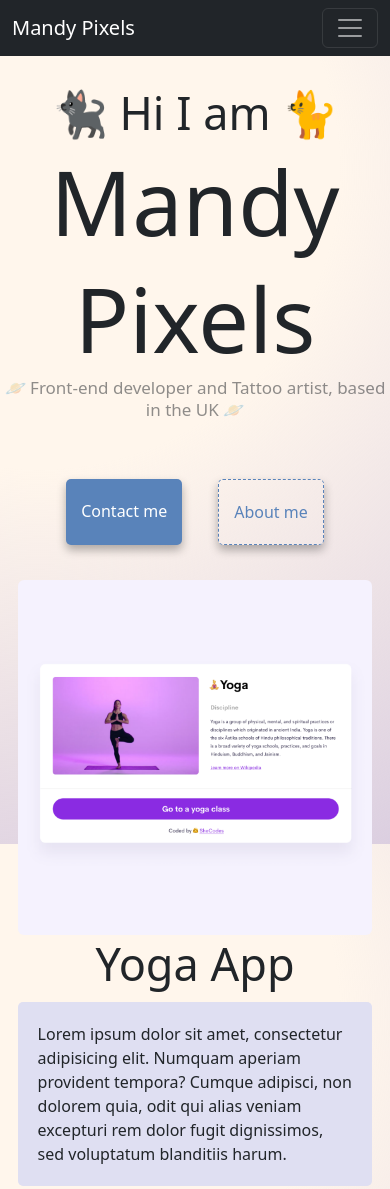
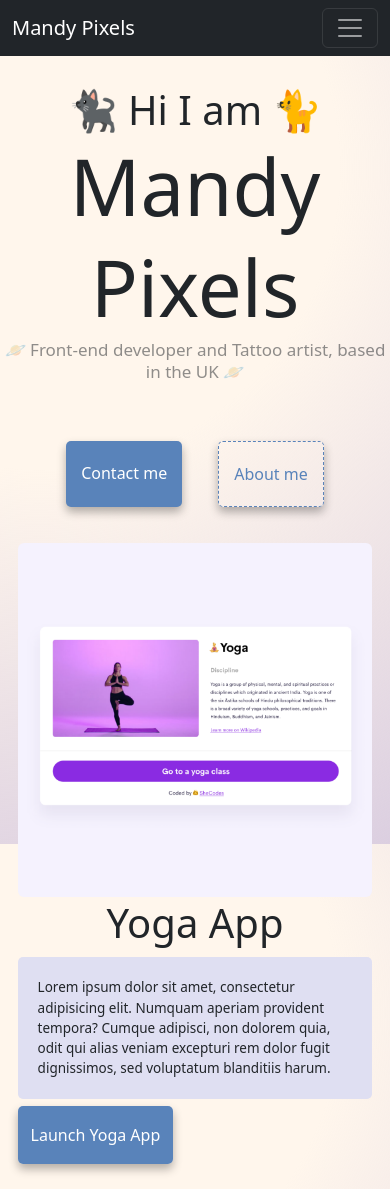
Before and after one commit to Pixules/portfolio-site, a plain HTML site: page index.html in a window 390 px wide. Shown: the top 1189 px of the page. Drawn offline with nearby package versions, Linux system fonts and the light colour scheme.

Commit message:
adjusting responsiveness

```diff
--- a/src/style.css
+++ b/src/style.css
@@ -44,6 +44,18 @@ p {
   font-size: 16px;
   line-height: 1.5;
   text-align: left;
+}
+
+@media (max-width: 576px) {
+  h1 {
+    font-size: 78px;
+  }
+  h2 {
+    font-size: 40px;
+  }
+  p {
+    font-size: 13.5px;
+  }
 }
 
 .navigation {
```
